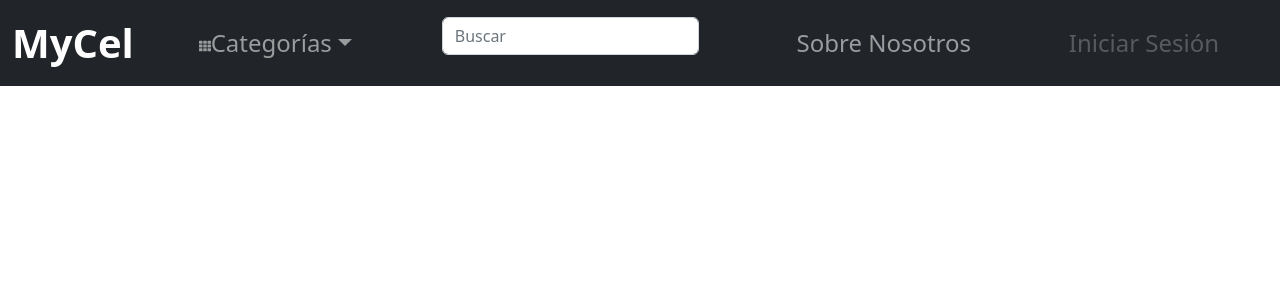
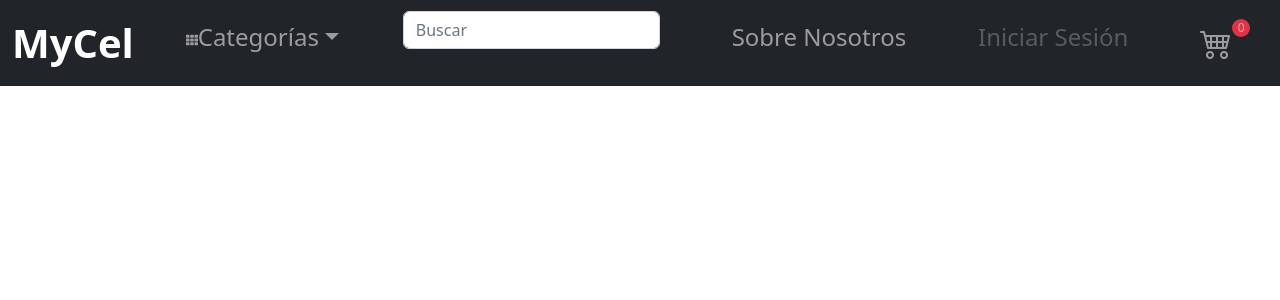
Before and after one commit to MauOrtizDev/appmycel, a React (Create React App) app: page / in a window 1280 px wide. Shown: the top 300 px of the page. Built offline with nearby package versions, Linux system fonts and the light colour scheme.

Commit message:
Agregando CartWidget.js y su estilo

```diff
--- a/src/components/CartWidget.js
+++ b/src/components/CartWidget.js
@@ -1,17 +1,17 @@
-// import React from 'react';
+import React from 'react';
+import '../styles/CartWidget.css';
 
-// import { FontAwesomeIcon } from '@fortawesome/react-fontawesome';
-// // import { faBeer } from '@fortawesome/free-solid-svg-icons';
+// import { faBeer } from '@fortawesome/free-solid-svg-icons';
 
-// // import './styles/CartWidget.css';
+// import './styles/CartWidget.css';
 
-// const CartWidget = () => {
-//     return (
-//         <div className="cart-widget">
-//             <FontAwesomeIcon icon={faBeer} size="2x" color="white" />
-//             <div className="qty-display">0</div>
-//         </div>
-//     );
-// };
+const CartWidget = () => {
+    return (
+        <div className="cart-widget">
+            <i className="fs-2 bi bi-cart4"></i>
+            <span className="bg-danger contador-carrito">0</span>
+        </div>
+    );
+};
 
-// export default CartWidget;
+export default CartWidget;
--- a/src/components/NavBar.js
+++ b/src/components/NavBar.js
@@ -1,5 +1,5 @@
 import React from "react";
-// import CartWidget from './CartWidget';
+import CartWidget from './CartWidget';
 
 const Navbar = () => {
     return (
@@ -62,10 +62,13 @@ const Navbar = () => {
                         <li className="nav-item">
                             <a className="nav-link disabled">Iniciar Sesión</a>
                         </li>
+                        <li className="nav-item">
+                            <a className="nav-link"><CartWidget/></a>
+                        </li>
                     </ul>
 
                 </div>
-                {/* <CartWidget /> */}
+
             </div>
         </nav>
     );
--- a/src/index.js
+++ b/src/index.js
@@ -3,6 +3,8 @@ import ReactDOM from 'react-dom/client';
 import './index.css';
 import App from './App';
 import reportWebVitals from './reportWebVitals';
+import 'bootstrap/dist/css/bootstrap.min.css';
+import 'bootstrap-icons/font/bootstrap-icons.css';
 
 const root = ReactDOM.createRoot(document.getElementById('root'));
 root.render(
--- /dev/null
+++ b/src/styles/CartWidget.css
@@ -0,0 +1,13 @@
+.contador-carrito{
+
+        display: inline-block;
+        width: 18px;
+        height: 18px;
+        background-color: white;
+        border-radius: 50%;
+        font-size: 12px;
+        position: absolute;
+        text-align: center;
+        line-height: 17px;
+
+}
```
